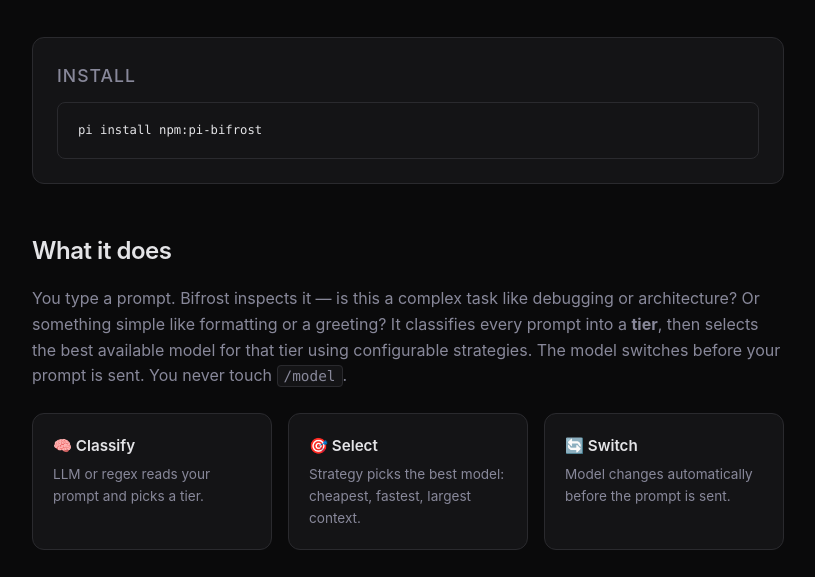
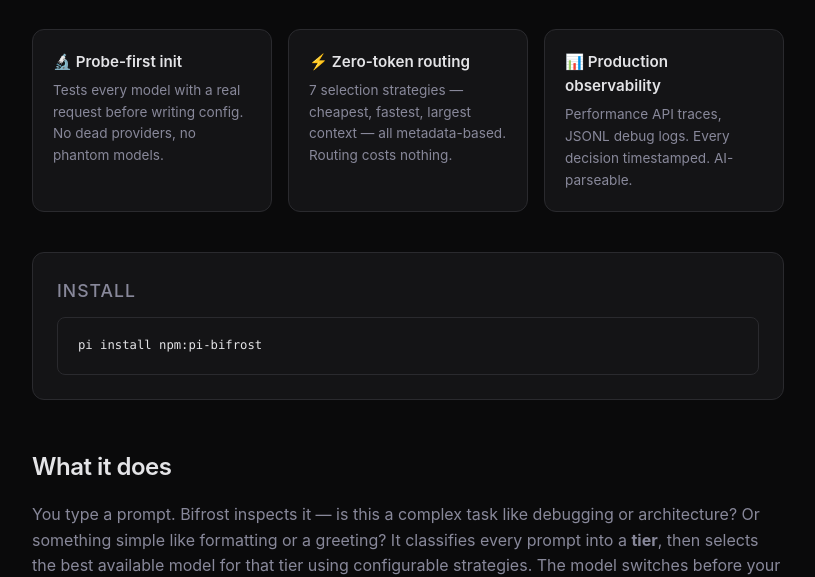
Before and after one commit to iamaamir/pi-bifrost, a website: page docs/index.html in a window 1280 px wide. Shown: the part 231-808 px from the top of the page, without its empty margins (232-1047 px from the left). Drawn offline with Linux system fonts and the light colour scheme.

Commit message:
docs: unique value proposition — probe-first, zero-token, observability

```diff
--- a/docs/index.html
+++ b/docs/index.html
@@ -170,6 +170,21 @@
     <header>
       <h1>Bifrost</h1>
       <p>Reads your prompt, picks the right model, switches automatically.</p>
+
+      <div class="grid-3" style="margin-top:32px; text-align:left">
+        <div class="card">
+          <h3>🔬 Probe-first init</h3>
+          <p>Tests every model with a real request before writing config. No dead providers, no phantom models.</p>
+        </div>
+        <div class="card">
+          <h3>⚡ Zero-token routing</h3>
+          <p>7 selection strategies — cheapest, fastest, largest context — all metadata-based. Routing costs nothing.</p>
+        </div>
+        <div class="card">
+          <h3>📊 Production observability</h3>
+          <p>Performance API traces, JSONL debug logs. Every decision timestamped. AI-parseable.</p>
+        </div>
+      </div>
     </header>
 
     <div class="install">
--- a/package.json
+++ b/package.json
@@ -1,6 +1,6 @@
 {
   "name": "pi-bifrost",
-  "version": "0.1.3",
+  "version": "0.1.4",
   "description": "Query-aware model router for pi — inspects each prompt and switches to the best available model automatically.",
   "type": "module",
   "license": "MIT",
```
Also changed, not shown: README.md, 1 other file.
